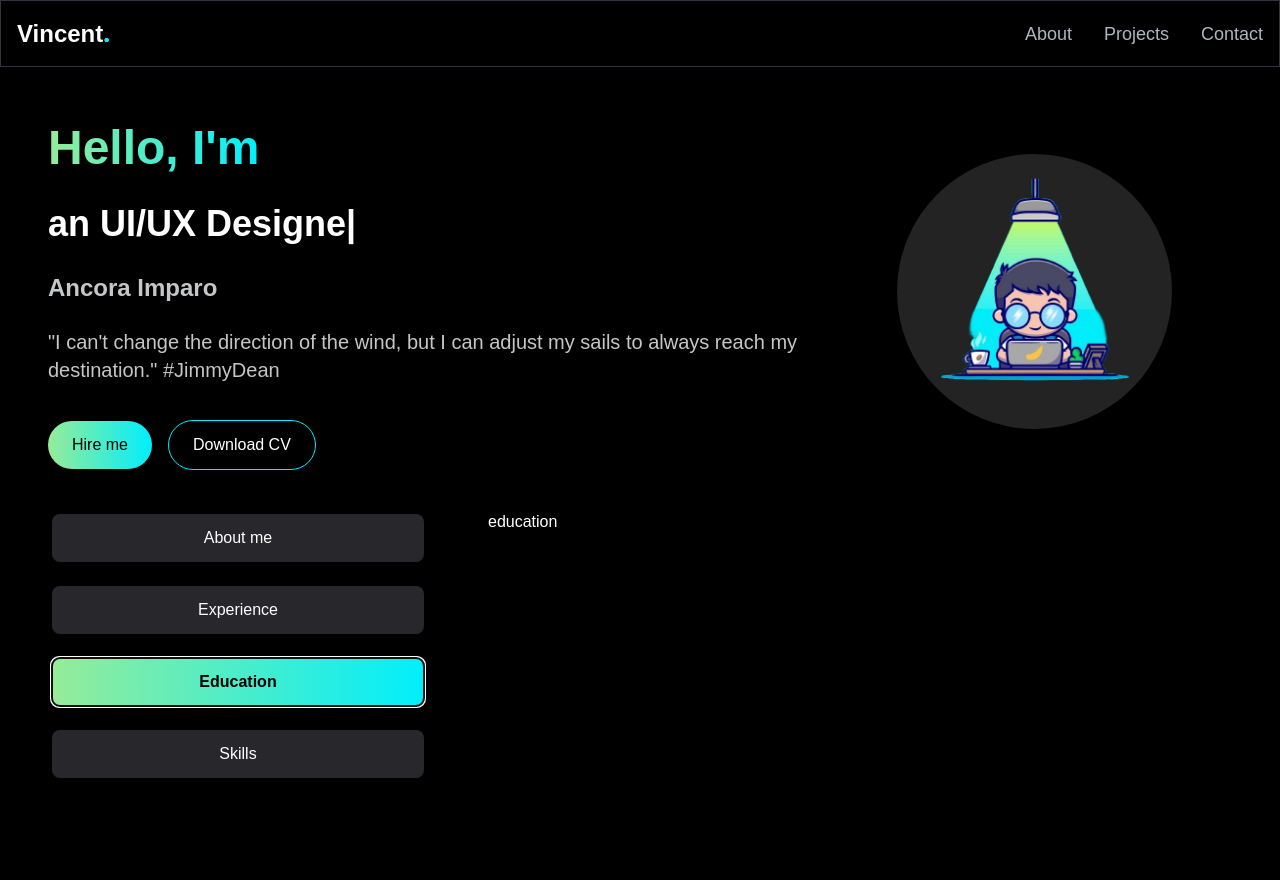
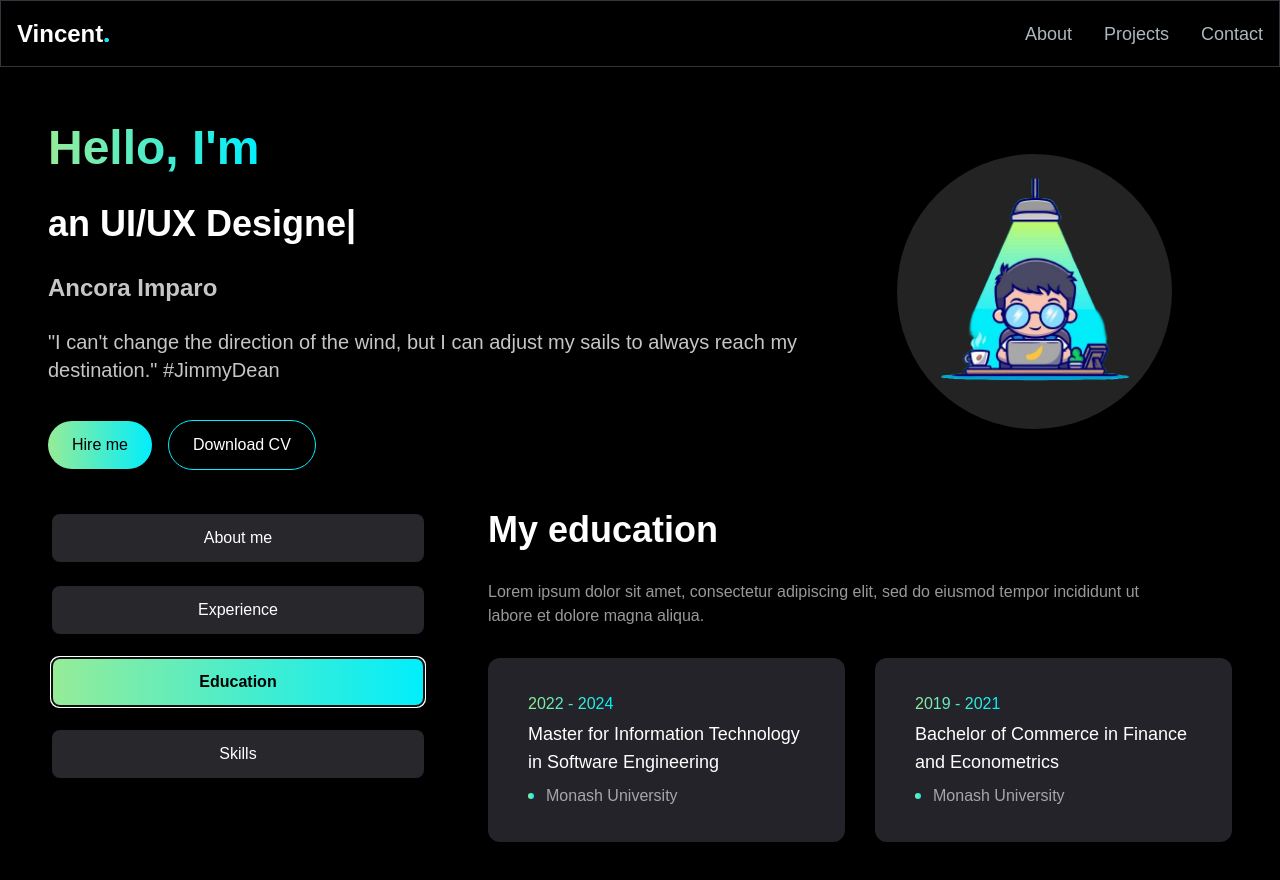
Before and after one commit to VincentTech8/Projects, a Next.js app in the folder vincent-portfolio/: page / in a window 1280 px wide. Both pictures are taken after a click on the tab "Education". Shown: the top 880 px of the page. Built offline with nearby package versions, Linux system fonts and the light colour scheme.

Commit message:
Add education part

```diff
--- a/vincent-portfolio/app/components/AboutSection.jsx
+++ b/vincent-portfolio/app/components/AboutSection.jsx
@@ -189,7 +189,7 @@
                             <span className='bg-clip-text text-transparent' style={{ backgroundImage: "linear-gradient(to right, #96EC98, #01EEFC)" }}>
                               {item.duration}
                             </span>
-                            <h3 className='text-xl max-w-[260px] min-h-[60px] text-center lg:text-left'>
+                            <h3 className='text-lg max-w-[360px] min-h-[60px] text-center lg:text-left'>
                               {item.position}
                             </h3>
                             <div className='flex items-center gap-3'>
@@ -206,7 +206,35 @@
               </TabsContent>
               {/* education */}
               <TabsContent value="education" className="w-full">
-                education
+                <div className='flex flex-col gap-[30px] text-center xl:text-left'>
+                  <h3 className='text-4xl font-bold'>
+                    {education.title}
+                  </h3>
+                  <p className='max-w-[680px] text-white/60 mx-auto xl:mx-0'>
+                    {education.description}
+                  </p>
+                  <ScrollArea className="h-[300px]">
+                    <ul className='grid grid-cols-1 lg:grid-cols-2 gap-[30px]'>
+                      {education.items.map((item, index) => {
+                        return (
+                          <li key={index} className='bg-[#232329] h-[184px] py-6 px-10 rounded-xl flex flex-col justify-center items-center lg:items-start gap-1'>
+                            <span className='bg-clip-text text-transparent' style={{ backgroundImage: "linear-gradient(to right, #96EC98, #01EEFC)" }}>
+                              {item.duration}
+                            </span>
+                            <h3 className='text-lg max-w-[360px] min-h-[60px] text-center lg:text-left'>
+                              {item.degree}
+                            </h3>
+                            <div className='flex items-center gap-3'>
+                              {/* dot */}
+                              <span className='w-[6px] h-[6px] rounded-full' style={{ backgroundImage: "linear-gradient(to right, #96EC98, #01EEFC)" }}></span>
+                              <p className='text-white/60'>{item.institution}</p>
+                            </div>
+                          </li>
+                        );
+                      })}
+                    </ul>
+                  </ScrollArea>
+                </div>
               </TabsContent>
               {/* skills */}
               <TabsContent value="skills" className="w-full">
```
